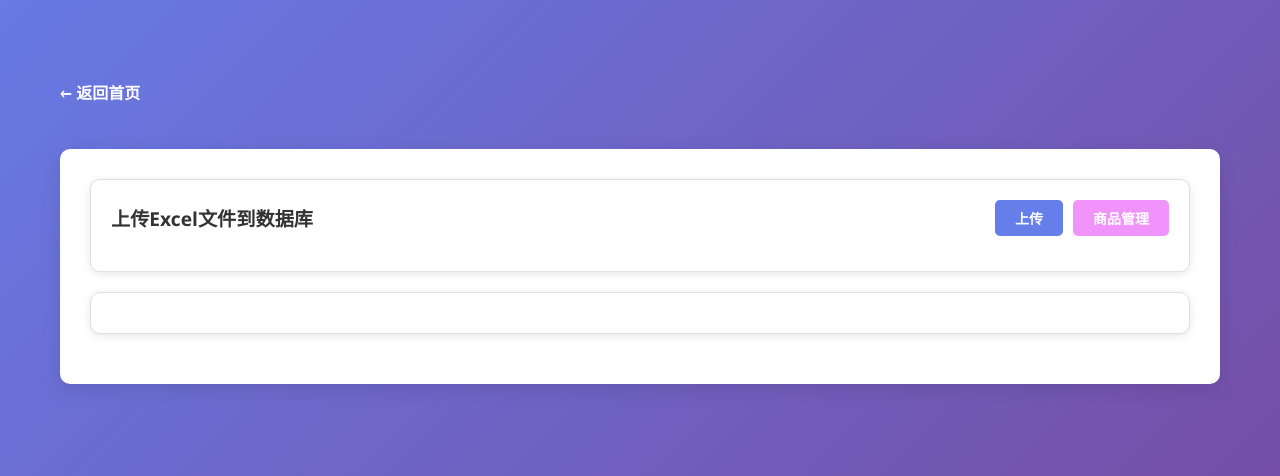
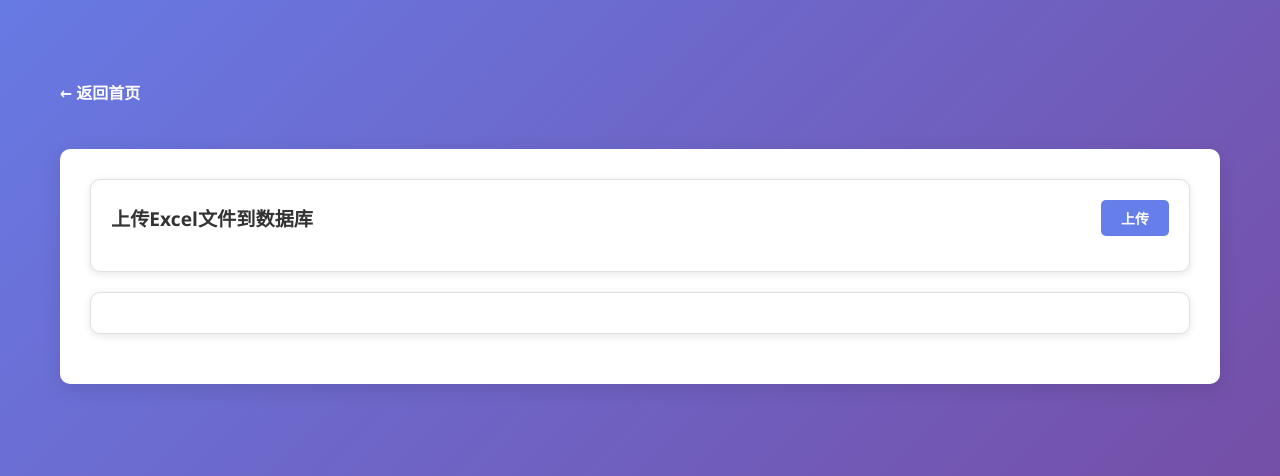
Before and after one commit to zengxiao29/rongzao-server, a Flask app: page /analyse in a window 1280 px wide. Shown: the part 176-652 px from the top of the page. Run offline with Flask 3, Linux system fonts and the light colour scheme; data that the repository does not hold is empty; some libraries are stand-ins or nearby versions.

Commit message:
隐藏商品管理按钮
- 在 analyse.html 中隐藏"商品管理"按钮
- 添加 display: none 样式

```diff
--- a/templates/analyse.html
+++ b/templates/analyse.html
@@ -717,7 +717,7 @@
                     <h2 style="margin: 0;">上传Excel文件到数据库</h2>
                     <div style="display: flex; gap: 10px;">
                         <button class="action-button add-button" onclick="toggleUploadArea()" id="toggleUploadBtn">上传</button>
-                        <button class="action-button edit-button" onclick="window.open('/product_manage', '_blank')">商品管理</button>
+                        <button class="action-button edit-button" onclick="window.open('/product_manage', '_blank')" style="display: none;">商品管理</button>
                     </div>
                 </div>
                 <div class="upload-area" id="uploadArea" style="display: none;">
```
